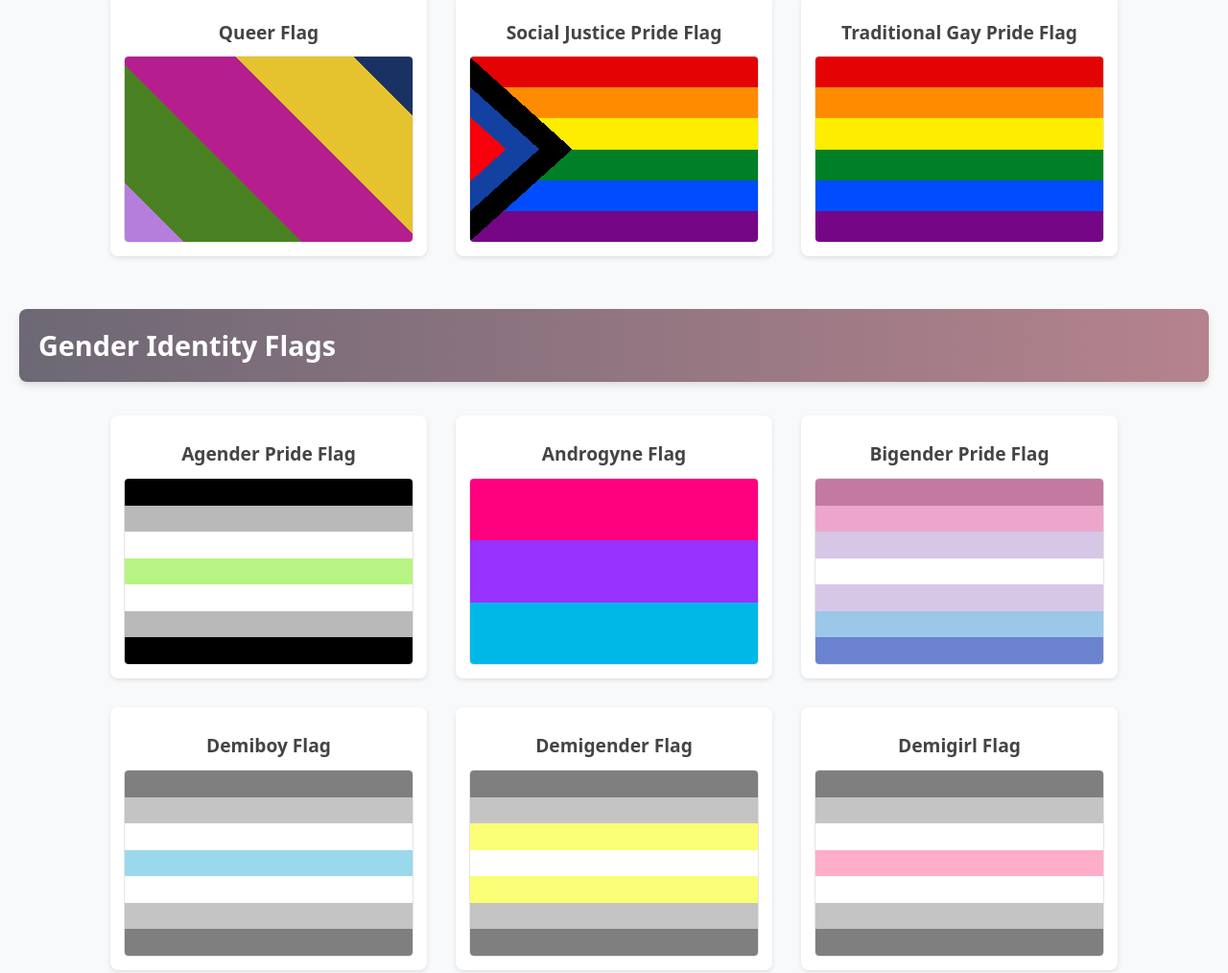
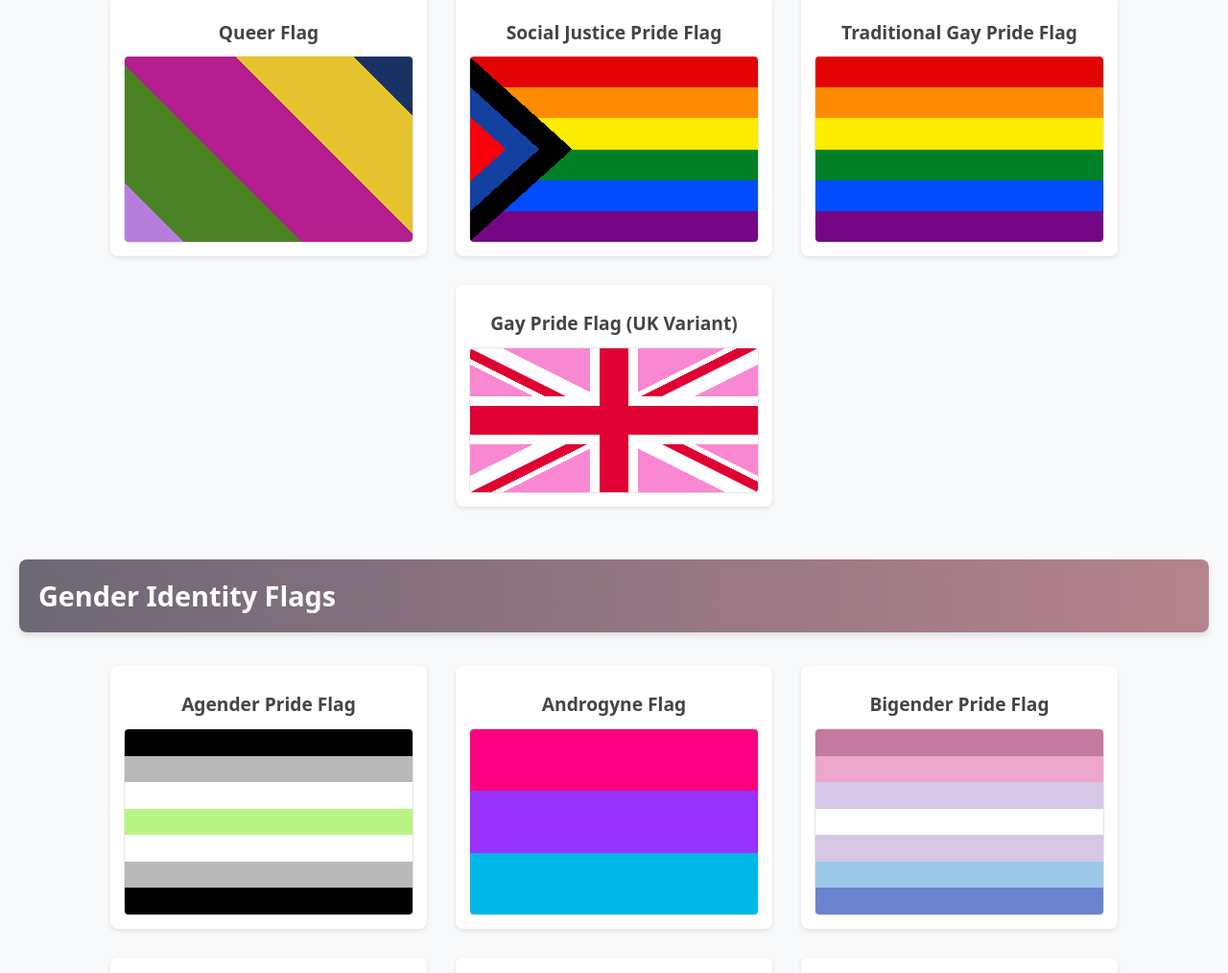
Before and after one commit to risadams/pride-flags, a website: page index.html in a window 1280 px wide. Shown: the part 1202-2216 px from the top of the page at 96% size. Drawn offline with Linux system fonts and the light colour scheme.

Commit message:
feat: Add Gay UK Pride Flag

```diff
--- a/index.html
+++ b/index.html
@@ -97,6 +97,13 @@
       <h2>Traditional Gay Pride Flag</h2>
       <div class="flag traditional" role="img"
         aria-label="Traditional Gay Pride Flag. Six vertical bars of equal size: red, orange, yellow, green, blue, and indigo">
+      </div>
+    </section>
+
+    <section>
+      <h2>Gay Pride Flag (UK Variant)</h2>
+      <div class="flag gay-uk" role="img"
+        aria-label="Gay Pride Flag (UK Variant). The Union Jack layout in pink, white, and red: a red cross with a white border and thin red and white diagonals on a pink field.">
       </div>
     </section>
 
@@ -469,6 +476,7 @@
     <div class="icon-section">
       <div class="icon-category">
         <h3>Traditional/Historical Pride Flags</h3>
+        <div class="flag icon gay-uk" role="img" aria-label="Gay Pride Flag (UK Variant)"></div>
         <div class="flag icon ally-pride" role="img" aria-label="Ally Pride Flag"></div>
         <div class="flag icon gilbert-baker" role="img" aria-label="Gilbert Baker Pride Flag"></div>
         <div class="flag icon intersex-inclusive" role="img" aria-label="Intersex-Inclusive Pride Flag"></div>
--- a/src/pride-flags.scss
+++ b/src/pride-flags.scss
@@ -99,6 +99,44 @@ $intersex-purple: #7902aa;
     display: block;
     background: stripes($rainbow);
     clip-path: polygon(0 100%, 50% 0, 100% 100%, 66.66% 100%, 50% 66.66%, 33.33% 100%);
+  }
+}
+// The Union Jack layout is drawn at its own 2:1 proportions so the diagonals stay at the right angle.
+.flag.gay-uk {
+  --red: #e00034;
+  position: relative;
+  aspect-ratio: 2 / 1;
+  background: linear-gradient(to bottom right, #0000 44.41%, #fff 0 55.59%, #0000 0),
+    linear-gradient(to top right, #0000 44.41%, #fff 0 55.59%, #0000 0), #fa87d2;
+  // Red diagonals, each drawn on one side only.
+  &::before {
+    content: "";
+    position: absolute;
+    inset: 0;
+    background: linear-gradient(to bottom right, #0000 46.27%, var(--red) 0 53.73%, #0000 0),
+      linear-gradient(to top right, #0000 46.27%, var(--red) 0 53.73%, #0000 0);
+    clip-path: polygon(
+      50% 50%,
+      100% 50%,
+      100% 100%,
+      50% 50%,
+      50% 100%,
+      0 100%,
+      50% 50%,
+      0 50%,
+      0 0,
+      50% 50%,
+      50% 0,
+      100% 0
+    );
+  }
+  &::after {
+    content: "";
+    position: absolute;
+    inset: 0;
+    background: linear-gradient(var(--red) 0 0) 50% 50% / 100% 20% no-repeat,
+      linear-gradient(var(--red) 0 0) 50% 50% / 10% 100% no-repeat,
+      linear-gradient(#fff 0 0) 50% 50% / 100% 33.33% no-repeat, linear-gradient(#fff 0 0) 50% 50% / 16.67% 100% no-repeat;
   }
 }
 .flag.queer {
```
Also changed, not shown: README.md.
